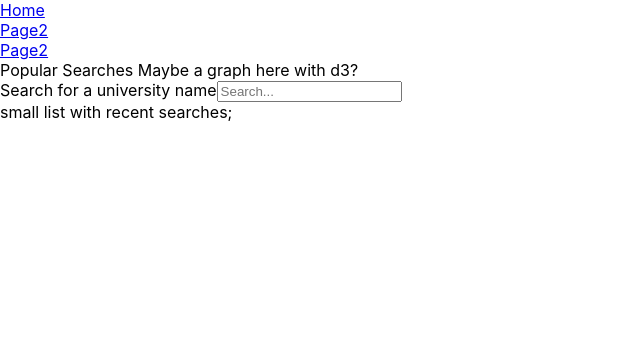
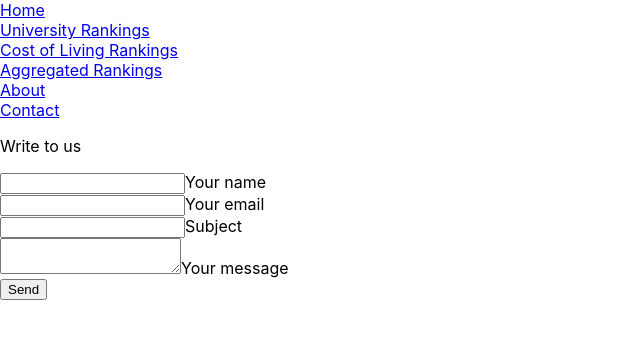
Before and after one commit to StefanGhiban/openDataCW2, a React (Create React App) app in the folder frontend/: page /Contact in a window 1280 px wide. Shown: the top 338 px of the page, without its empty margins (0-640 px from the left). Built offline with nearby package versions, Linux system fonts and the light colour scheme; the HTML template or start-up script is replaced by a standard one.

Commit message:
Some changes to frontend

```diff
--- a/frontend/package.json
+++ b/frontend/package.json
@@ -6,6 +6,7 @@
     "@testing-library/jest-dom": "^5.11.10",
     "@testing-library/react": "^11.2.6",
     "@testing-library/user-event": "^12.8.3",
+    "mdbreact": "^4.11.1",
     "react": "^17.0.2",
     "react-bootstrap": "^1.5.2",
     "react-dom": "^17.0.2",
--- a/frontend/src/App.js
+++ b/frontend/src/App.js
@@ -5,6 +5,11 @@ import {
 } from "react-router-dom";
 import Navbar from "../src/components/Navbar";
 import HomePage from "../src/components/HomePage";
+import ContactPage from "../src/components/ContactPage";
+import AboutPage from "../src/components/AboutPage";
+import UniPage from "../src/components/UniPage";
+import CostPage from "../src/components/CostPage";
+import AggregatedPage from "../src/components/AggregatedPage";
 
 function App() {
   return (
@@ -15,15 +20,28 @@ function App() {
         {/* A <Switch> looks through its children <Route>s and
             renders the first one that matches the current URL. */}
         <Switch>
-          <Route path="/page1">
+          <Route path="/Unis">
             <div>
-              smth;
+            <UniPage />
             </div>
           </Route>
-          <Route path="/page2">
+          <Route path="/Costs">
             <div>
-              someososmsosmos
+            <CostPage />
             </div>
+          </Route>
+          <Route path="/Aggregated">
+            <div>
+            <AggregatedPage />
+            </div>
+          </Route>
+          <Route path="/About">
+            <div>
+            <AboutPage />
+            </div>
+          </Route>
+          <Route path="/Contact">
+            <ContactPage />
           </Route>
           <Route path="/">
             <HomePage />
--- /dev/null
+++ b/frontend/src/components/AboutPage.js
@@ -0,0 +1,19 @@
+import React from "react";
+import { Container, Row, Col, Button, InputGroup } from 'react-bootstrap/';
+
+
+const AboutPage = () => {
+    return(
+        <Container>
+            <Row>
+              Aren't you tired of not having any idea how much will it cost to live at university?<br />
+              Are you considering undergraduate/postgraduate studies?<br />
+              Are you uncertain about how much money you will need to fund your studies?<br />
+              Uni Living Cost is going to be your friend.<br />
+              Here you can find the universities in the UK ranked by academic score and their corresponding living costs.<br />
+            </Row>
+        </Container>
+    );
+}
+
+export default AboutPage;
--- /dev/null
+++ b/frontend/src/components/AggregatedPage.js
@@ -0,0 +1,15 @@
+import React from "react";
+import { Container, Row, Col, Button, InputGroup } from 'react-bootstrap/';
+
+
+const AggregatedPage = () => {
+    return(
+        <Container>
+            <Row>
+                a
+            </Row>
+        </Container>
+    );
+}
+
+export default AggregatedPage;
--- /dev/null
+++ b/frontend/src/components/ContactPage.js
@@ -0,0 +1,32 @@
+import React from "react";
+import { MDBContainer, MDBRow, MDBCol, MDBBtn, MDBIcon, MDBInput } from 'mdbreact';
+
+const ContactPage = () => {
+return (
+<MDBContainer>
+  <MDBRow>
+    <MDBCol  md="6">
+      <form>
+        <p className="h5 text-center mb-4">Write to us</p>
+        <div className="grey-text">
+          <MDBInput label="Your name" icon="user" group type="text" validate error="wrong"
+            success="right" />
+          <MDBInput label="Your email" icon="envelope" group type="email" validate error="wrong"
+            success="right" />
+          <MDBInput label="Subject" icon="tag" group type="text" validate error="wrong" success="right" />
+          <MDBInput type="textarea" rows="2" label="Your message" icon="pencil-alt" />
+        </div>
+        <div className="text-center">
+          <MDBBtn outline color="secondary">
+            Send
+            <MDBIcon far icon="paper-plane" className="ml-1" />
+          </MDBBtn>
+        </div>
+      </form>
+    </MDBCol>
+  </MDBRow>
+</MDBContainer>
+);
+};
+
+export default ContactPage;
--- /dev/null
+++ b/frontend/src/components/CostPage.js
@@ -0,0 +1,15 @@
+import React from "react";
+import { Container, Row, Col, Button, InputGroup } from 'react-bootstrap/';
+
+
+const CostPage = () => {
+    return(
+        <Container>
+            <Row>
+                a
+            </Row>
+        </Container>
+    );
+}
+
+export default CostPage;
--- a/frontend/src/components/HomePage.js
+++ b/frontend/src/components/HomePage.js
@@ -14,13 +14,13 @@ const HomePage = () => {
                 <Col className="d-flex justify-content-center">
                     <Form>
                         <Form.Group>
-                            <Form.Label>Search for a university name</Form.Label>
+                            <Form.Label>Search for a University</Form.Label>
                             <Form.Control type="search" placeholder="Search..." />
                         </Form.Group>
                     </Form>
                 </Col>
                 <Col className="d-flex justify-content-center">
-                    small list with recent searches;
+                    Recent Searches
                 </Col>
             </Row>
         </Container>
--- a/frontend/src/components/Navbar.js
+++ b/frontend/src/components/Navbar.js
@@ -2,15 +2,24 @@ import Nav from "react-bootstrap/Nav";
 
 const Navbar = () => {
     return(
-        <Nav className="justify-content-center">
+        <Nav className="justify-content-center"  variant="tabs"  defaultActiveKey="/home">
             <Nav.Item>
                 <Nav.Link href="/">Home</Nav.Link>
             </Nav.Item>
             <Nav.Item>
-                <Nav.Link href="/page1">Page2</Nav.Link>
+                <Nav.Link href="/Unis">University Rankings</Nav.Link>
             </Nav.Item>
             <Nav.Item>
-                <Nav.Link href="/page2">Page2</Nav.Link>
+                <Nav.Link href="/Costs">Cost of Living Rankings</Nav.Link>
+            </Nav.Item>
+            <Nav.Item>
+                <Nav.Link href="/Aggregated">Aggregated Rankings</Nav.Link>
+            </Nav.Item>
+            <Nav.Item>
+                <Nav.Link href="/About">About</Nav.Link>
+            </Nav.Item>
+            <Nav.Item>
+                <Nav.Link href="/Contact">Contact</Nav.Link>
             </Nav.Item>
         </Nav>
     );
--- /dev/null
+++ b/frontend/src/components/UniPage.js
@@ -0,0 +1,15 @@
+import React from "react";
+import { Container, Row, Col, Button, InputGroup } from 'react-bootstrap/';
+
+
+const UniPage = () => {
+    return(
+        <Container>
+            <Row>
+                a
+            </Row>
+        </Container>
+    );
+}
+
+export default UniPage;
```
Also changed, not shown: 1 other file (tests, documents, lock files or other folders).
